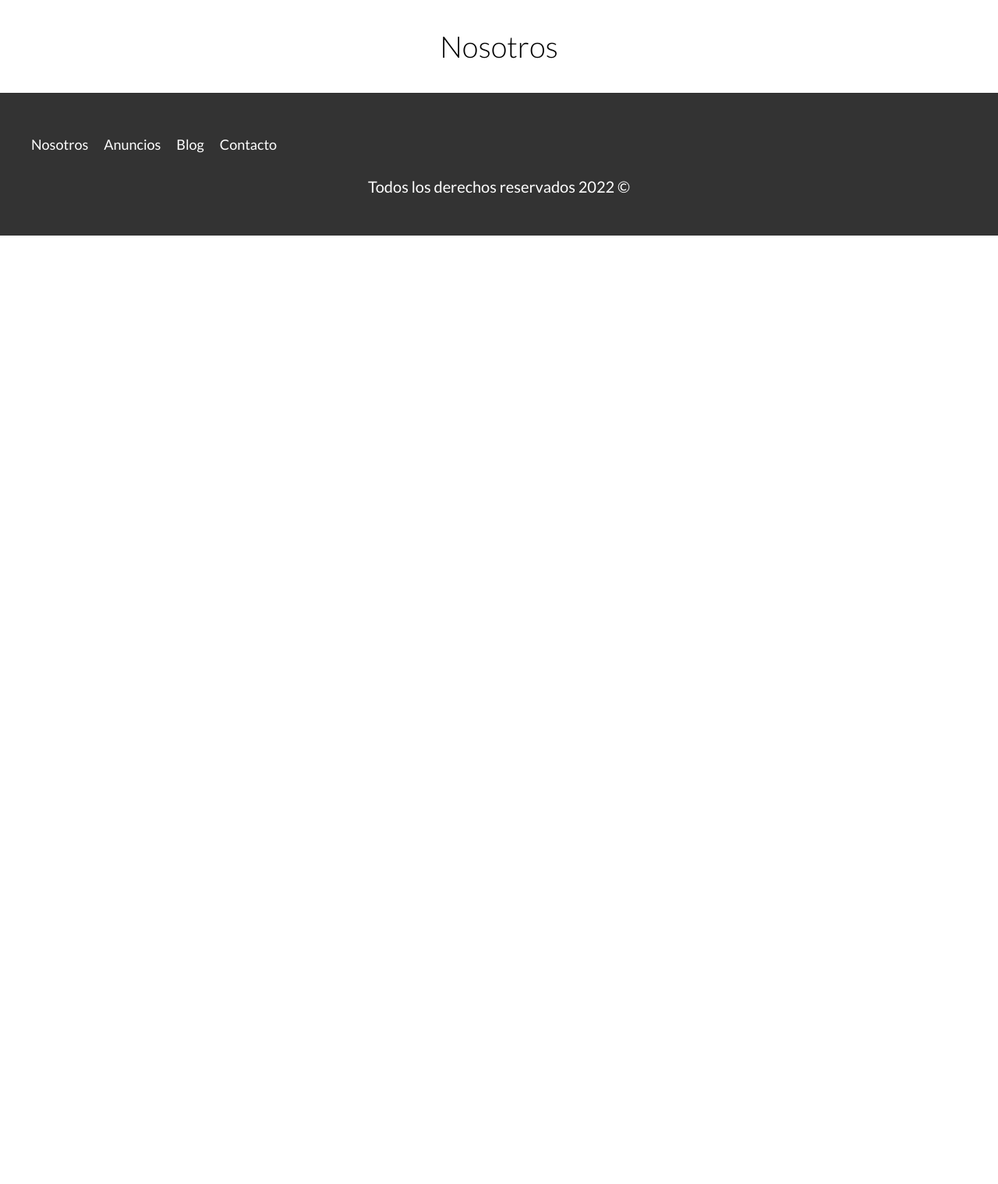
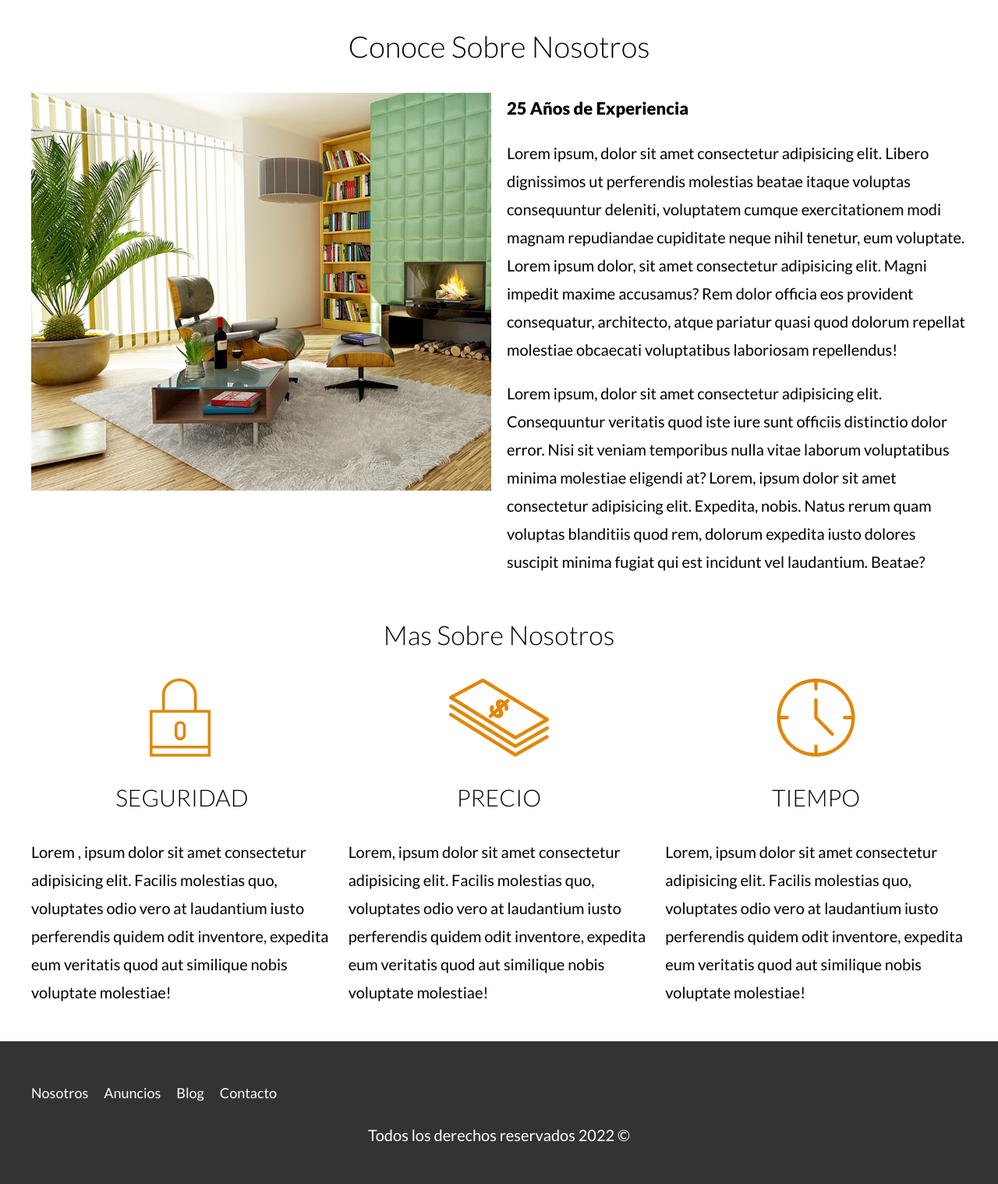
Before and after one commit to EfrenAS/bienesraices, a PHP site: page /nosotros.html in a window 1280 px wide. Shown: the part 119-1637 px from the top of the page at 78% size. Before the commit the page ends 421 px from the top, so only its background shows below. Run offline with PHP 8.4, Linux system fonts and the light colour scheme; style sheets or scripts are compiled from the project's sources; some libraries are stand-ins or nearby versions.

Commit message:
Page About-us is Done!

```diff
--- a/nosotros.html
+++ b/nosotros.html
@@ -25,8 +25,50 @@
     </div>
   </header>
   <main class="container section">
-    <h1>Nosotros</h1>
+    <h1>Conoce Sobre Nosotros</h1>
+    <div class="about-us-content">
+      <div class="about-us-image">
+        <picture>
+          <source srcset="build/img/nosotros.webp" type="img/webp">
+          <source srcset="build/img/nosotros.jpg" type="img/jpeg">
+          <img loading="lazy" src="build/img/nosotros.jpg" alt="Imagen Nosotros">
+        </picture>
+      </div>
+      <div class="about-us-text">
+        <blockquote>
+          25 Años de Experiencia
+        </blockquote>
+        <p>
+          Lorem ipsum, dolor sit amet consectetur adipisicing elit. Libero dignissimos ut perferendis molestias beatae itaque voluptas consequuntur deleniti, voluptatem cumque exercitationem modi magnam repudiandae cupiditate neque nihil tenetur, eum voluptate.
+          Lorem ipsum dolor, sit amet consectetur adipisicing elit. Magni impedit maxime accusamus? Rem dolor officia eos provident consequatur, architecto, atque pariatur quasi quod dolorum repellat molestiae obcaecati voluptatibus laboriosam repellendus!
+        </p>
+        <p>
+          Lorem ipsum, dolor sit amet consectetur adipisicing elit. Consequuntur veritatis quod iste iure sunt officiis distinctio dolor error. Nisi sit veniam temporibus nulla vitae laborum voluptatibus minima molestiae eligendi at?
+          Lorem, ipsum dolor sit amet consectetur adipisicing elit. Expedita, nobis. Natus rerum quam voluptas blanditiis quod rem, dolorum expedita iusto dolores suscipit minima fugiat qui est incidunt vel laudantium. Beatae?
+        </p>
+      </div>
+    </div>
   </main>
+  <section class="container section">
+    <h2>Mas Sobre Nosotros</h2>
+    <div class="about-us-icons">
+      <div class="icon">
+        <img src="build/img/icono1.svg" alt="Icono seguridad" loading="lazy">
+        <h3>Seguridad</h3>
+        <p>Lorem  , ipsum dolor sit amet consectetur adipisicing elit. Facilis molestias quo, voluptates odio vero at laudantium iusto perferendis quidem odit inventore, expedita eum veritatis quod aut similique nobis voluptate molestiae!</p>
+      </div>
+      <div class="icon">
+        <img src="build/img/icono2.svg" alt="Icono Precio" loading="lazy">
+        <h3>Precio</h3>
+        <p>Lorem, ipsum dolor sit amet consectetur adipisicing elit. Facilis molestias quo, voluptates odio vero at laudantium iusto perferendis quidem odit inventore, expedita eum veritatis quod aut similique nobis voluptate molestiae!</p>
+      </div>
+      <div class="icon">
+        <img src="build/img/icono3.svg" alt="Icono Tiempo" loading="lazy">
+        <h3>Tiempo</h3>
+        <p>Lorem, ipsum dolor sit amet consectetur adipisicing elit. Facilis molestias quo, voluptates odio vero at laudantium iusto perferendis quidem odit inventore, expedita eum veritatis quod aut similique nobis voluptate molestiae!</p>
+      </div>
+    </div>
+  </section>
   <footer class="footer section">
     <div class="container footer-container">
       <nav class="navigation-main">
--- a/src/scss/app.scss
+++ b/src/scss/app.scss
@@ -14,3 +14,7 @@
 @import 'layout/contact';
 @import 'layout/lower';
 @import 'layout/testimonials';
+
+/*** Internal Pages ***/
+
+@import 'internal/aboutus';
--- /dev/null
+++ b/src/scss/internal/_aboutus.scss
@@ -0,0 +1,12 @@
+.about-us-content {
+  @include tablet {
+    @include grid(2, 2rem);
+  }
+}
+
+.about-us-text blockquote {
+  font-size: 2.2rem;
+  font-weight: $black;
+  margin: 0;
+  padding-left: 1rem 0 3rem 0;
+}
```
